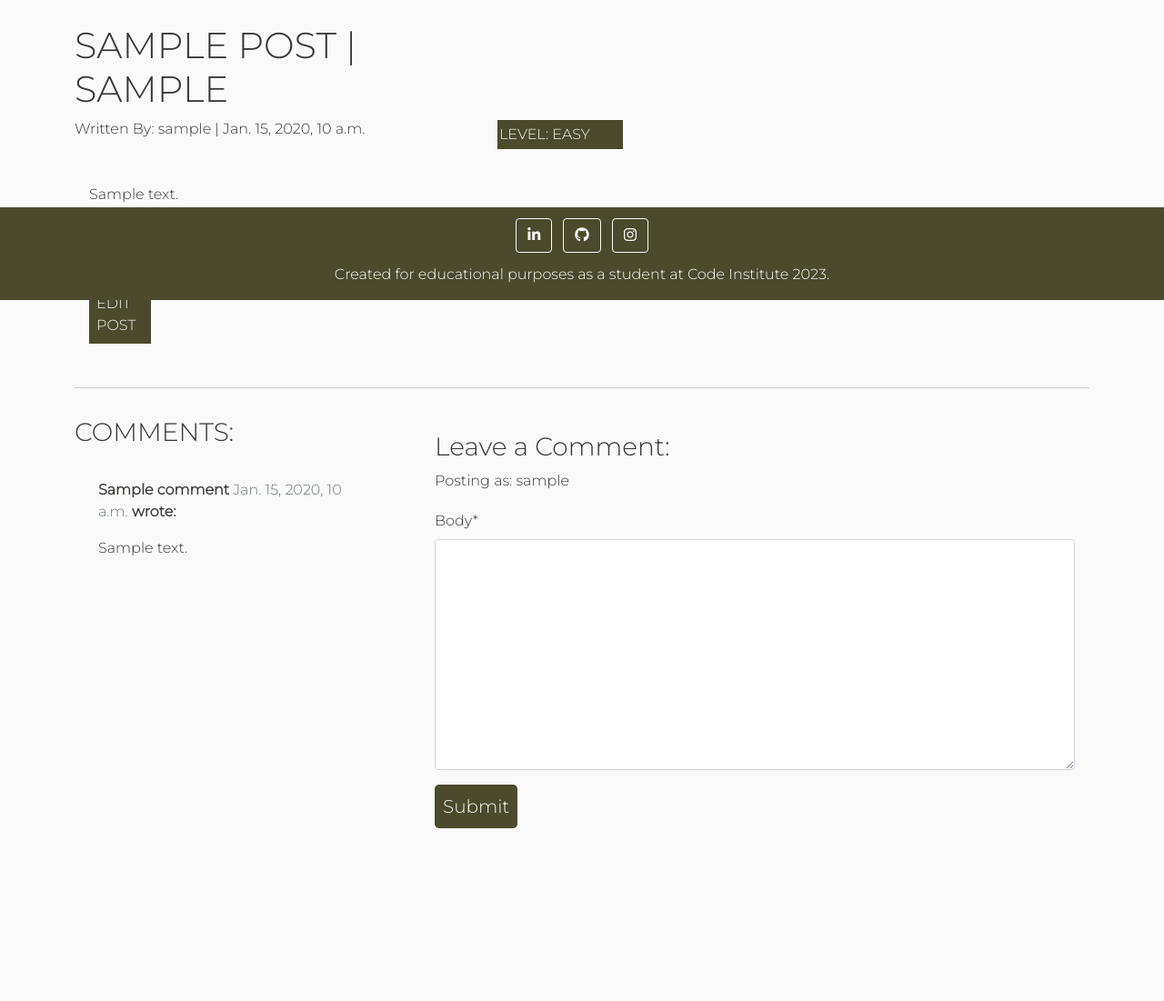
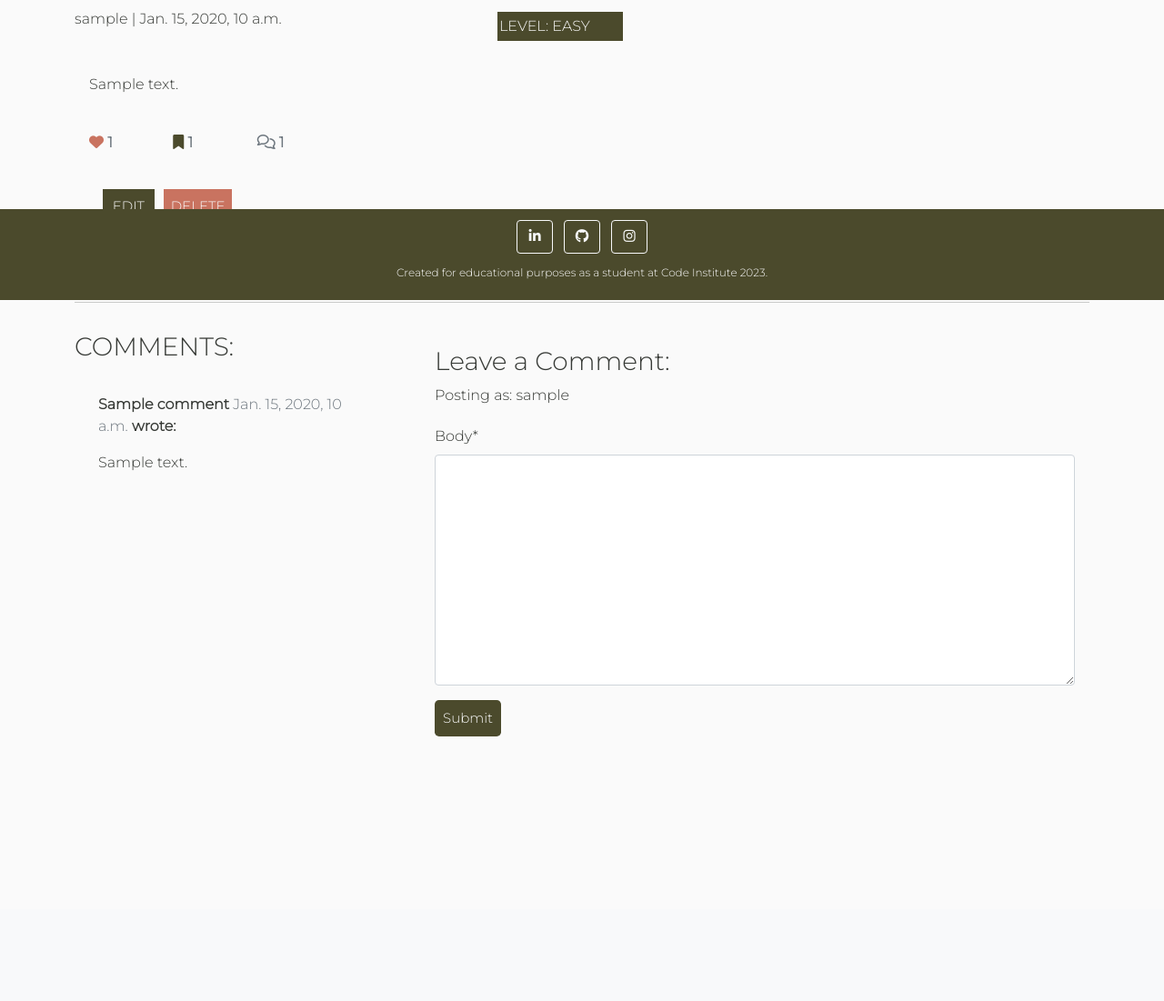
Before and after one commit to emeliehansson/hiking-trail-blog-milestone4, a Django app: a page that uses templates/base.html in a window 1280 px wide. Shown: the part 470-1571 px from the top of the page at 91% size. After the commit the page ends 1280 px from the top, so only its background shows below. Run offline with Django 3.2, Linux system fonts and the light colour scheme; a user stored in the database is signed in; tables that the repository leaves empty hold one stand-in row (values such as "Sample post"); some libraries are stand-ins or nearby versions.

Commit message:
Feat: new delete view & small style changes
Added DeletePost to views.py, which will make it possible for the user to delete their OWN posts. The delete button is not going to be visible on the posts that is not written by the logged in user.
To this view I also added a deletepost template, which I copy pasted from add_post template and changed the essential details.
A new url was also created for this DeletePost view.

Except this I have also adjusted and changed some small styling details to post_detail.html, base.html and index.html.

```diff
--- a/blog/urls.py
+++ b/blog/urls.py
@@ -6,6 +6,7 @@ urlpatterns = [
     path('', views.PostList.as_view(), name='home'),
     path('add_post', views.AddPost.as_view(), name='add_post'),
     path('edit_post/<pk>', views.EditPost.as_view(), name='edit_post'),
+    path('delete_post/<pk>', views.DeletePost.as_view(), name='delete_post'),
     path('contact', views.contact, name="contact"),
     path('like/<slug:slug>', views.PostLike.as_view(), name='post_like'),
     path('save/<slug:slug>', views.PostSave.as_view(), name='post_save'),
--- a/blog/views.py
+++ b/blog/views.py
@@ -1,11 +1,12 @@
 from django.shortcuts import render, get_object_or_404, redirect, reverse
-from django.views.generic import View, CreateView, ListView, UpdateView
+from django.views.generic import View, CreateView, ListView, UpdateView, DeleteView
 from .models import Post
 from django.utils.text import slugify
 from django.http import HttpResponseRedirect
 from django.contrib.auth.mixins import LoginRequiredMixin
 from .forms import CommentForm, ContactForm, UserBlogPost, EditForm
 from django.contrib import messages
+from django.urls import reverse_lazy
 
 
 class PostList(ListView):
@@ -114,6 +115,12 @@ class EditPost(UpdateView):
         return reverse('home')
 
 
+class DeletePost(DeleteView):
+    model = Post
+    template_name = 'delete_post.html'
+    success_url = reverse_lazy('home')
+
+
 def contact(request):
     submitted = False
     if request.method == "POST":
--- a/static/css/style.css
+++ b/static/css/style.css
@@ -15,7 +15,7 @@ body {
 
 .hero-image {
     width: 100%;
-    height: 400px;
+    height: 300px;
     background: linear-gradient(rgba(0, 0, 0, 0.2), rgba(0, 0, 0, 0.2)), url('https://res.cloudinary.com/diy7yqm8i/image/upload/v1679322804/pexels-krivec-ales-554609_bcvucm.jpg');
     background-repeat: no-repeat;
     background-position: bottom;
@@ -35,8 +35,7 @@ body {
 
 .navbar-brand {
     color: #363935;
-    margin-left: 10px;
-    font-size: 23px;
+    font-size: 22px;
 }
 
 .navbar-nav {
@@ -46,14 +45,14 @@ body {
 
 .navbar-toggler {
     color: #363935;
-    margin-right: 10px;
-    border: 2px solid #363935;
+    font-size: 16px;
+    border: none;
 }
 
 .navbar-toggler:focus,
 .navbar-toggler:active {
     color: #363935;
-    border: 2px solid #363935;
+    border: none;
     outline: none;
     font-size: 10px;
 }
@@ -143,6 +142,7 @@ footer {
     margin-top: 5%;
 }
 
+
 /* ----------------------- Buttons */
 
 
@@ -175,11 +175,13 @@ footer {
     padding-bottom: 10px;
     color: #363935;
 }
+
 .btn-signup {
     background-color: #4b4a2c;
     color: #fafafa;
     text-decoration: none;
     padding: 8px;
+    font-size: 15px;
 }
 
 .btn-signup:hover,
@@ -215,6 +217,35 @@ footer {
     border: none;
 }
 
+.update-post {
+    display: flex;
+    text-align: center;
+    padding: 15px;
+}
+
+
+.btn-delete {
+    background-color: #c97360;
+    color: #fafafa;
+    text-decoration: none;
+    padding: 8px;
+    font-size: 15px;
+    margin-left: 10px;
+}
+
+.btn-delete:hover,
+.btn-delete:active {
+    color: #fafafa;
+    text-decoration: none;
+}
+
+.btn-comments:hover,
+.btn-comments:active {
+    color: #4b4a2c;
+    background: transparent;
+    border: none;
+}
+
 .btn-landingpage {
     padding: 10px;
 }
@@ -227,6 +258,20 @@ footer {
     margin-top: 10px;
 }
 
+/* ----------------------- Footer */
+
+footer {
+    height: 100px;
+}
+
+footer > p {
+    color: #fafafa;
+    font-size: 12px;
+}
+
+footer .btn {
+    font-size: 15px;
+}
 
 /* ----------------------- Media Queries
 @media screen and (max-width: 375px) {
--- a/templates/base.html
+++ b/templates/base.html
@@ -88,7 +88,7 @@
         {% endblock %}
 
         <!-- Footer -->
-        <footer class="text-center text-white fixed-bottom">
+        <footer class="text-center fixed-bottom">
             <div class="container p-2 pb-0">
               <section class="mb-2">
 
--- a/templates/post_detail.html
+++ b/templates/post_detail.html
@@ -2,13 +2,15 @@
 
 {% load crispy_forms_tags %}
 
+<!-- The detailview of the blog post -->
 <div class="masthead">
     <div class="container">
         <div class="row g-0">
             <div class="col-md-5 masthead-text">
                 <br>
-                <h1 class="post-title text-uppercase">{{ post.title }} | {{ post.city }}</h1>
-                <p class="post-subtitle">Written By: {{ post.author }} | {{ post.created_on }}</p>
+                <h2 class="post-title text-uppercase">{{ post.title }}</h2>
+                <h4 class="text-uppercase">{{ post.city }}</h4>
+                <p class="post-subtitle">{{ post.author }} | {{ post.created_on }}</p>
             </div>
             <br>
             <div class="d-none d-md-block col-md-5 masthead-image image-top">
@@ -41,60 +43,49 @@
                             <form class="d-inline" action="{% url 'post_like' post.slug %}" method="POST">
                                 {% csrf_token %}
                                 {% if liked %}
-
                                 <button type="submit" name="blogpost_id" value="{{ post.slug }}" class="btn-like">
                                     <i class="fa-sharp fa-solid fa-heart"></i>
                                 </button>
-
                                 {% else %}
-
                                 <button type="submit" name="blogpost_id" value="{{ post.slug }}" class="btn-like">
                                     <i class="fa-sharp fa-regular fa-heart"></i>
                                 </button>
-
                                 {% endif %}
-
-
                             </form>
                             {% else %}
-
                             <span class="text-secondary"><i class="fa-sharp fa-regular fa-heart"></i></span>
                             {% endif %}
                             <span class="text-secondary">{{ post.number_of_likes }}</span>
                         </strong>
                         <br><br>
-                        <div>
+                            <div class="update-post">
                                 <!-- The EDIT button will only show on the posts created by the logged in user -->
                                 {% if user.is_authenticated and user == post.author %}
                                 <a href="{% url 'edit_post' post.pk %}" type="submit"
                                     class="'btn btn-signup text-uppercase">Edit Post</a>
+                                <a href="{% url 'delete_post' post.pk %}" type="submit"
+                                    class="'btn btn-delete text-uppercase">Delete Post</a>
                                 {% endif %}
                             </div>
+                    </div>
 
-                    </div>
+                    <!-- If the user is logged in they will be able to like and save the posts -->
                     <div class="col-1">
                         <strong>
                             {% if user.is_authenticated %}
                             <form class="d-inline" action="{% url 'post_save' post.slug %}" method="POST">
                                 {% csrf_token %}
                                 {% if saved %}
-
                                 <button type="submit" name="blogpost_id" value="{{ post.slug }}" class="btn-save">
                                     <i class="fa-sharp fa-solid fa-bookmark"></i>
                                 </button>
-
                                 {% else %}
-
                                 <button type="submit" name="blogpost_id" value="{{ post.slug }}" class="btn-save">
                                     <i class="fa-sharp fa-regular fa-bookmark"></i>
                                 </button>
-
                                 {% endif %}
-
-
                             </form>
                             {% else %}
-
                             <span class="text-secondary"><i class="fa-sharp fa-regular fa-bookmark"></i></span>
                             {% endif %}
                             <span class="text-secondary">{{ post.number_of_saves }}</span>
@@ -102,7 +93,8 @@
                     </div>
                     <div class="col-1">
                         {% with comments.count as total_comments %}
-                        <strong class="text-secondary"><i class="far fa-comments"></i> {{ total_comments }}</strong>
+                        <strong class="text-secondary btn-comments"><i class="far fa-comments"></i>
+                            {{ total_comments }}</strong>
                         {% endwith %}
                     </div>
                 </div>
@@ -114,6 +106,8 @@
             <hr>
         </div>
     </div>
+
+    <!-- Comment section -->
     <div class="row">
         <div class="col card mb-4 mt-3 ">
             <h3 class="text-uppercase">Comments:</h3>
@@ -133,15 +127,14 @@
         </div>
         <div class="col-md-8 card mb-4  mt-3 ">
             <div class="card-body">
-
                 {% if commented %}
                 <div class="alert alert-success" role="alert">
                     Your comment is awaiting approval
                 </div>
                 {% else %}
 
+                <!-- If the user is logged in they will be able to leave comments on posts -->
                 {% if user.is_authenticated %}
-
                 <h3>Leave a Comment:</h3>
                 <p>Posting as: {{ user.username }}</p>
                 <form method="POST" style="margin-top: 1.3em;">
```
Also changed, not shown: templates/delete_post.html (added, +31 -0 lines), templates/index.html (+17 -56 lines). Lines whose indentation alone changed are shown as unchanged.
